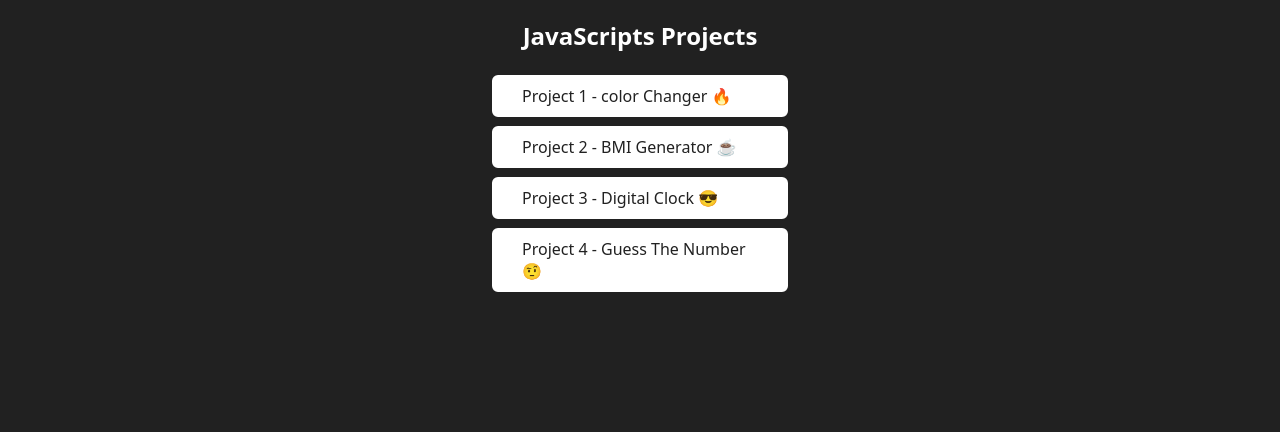
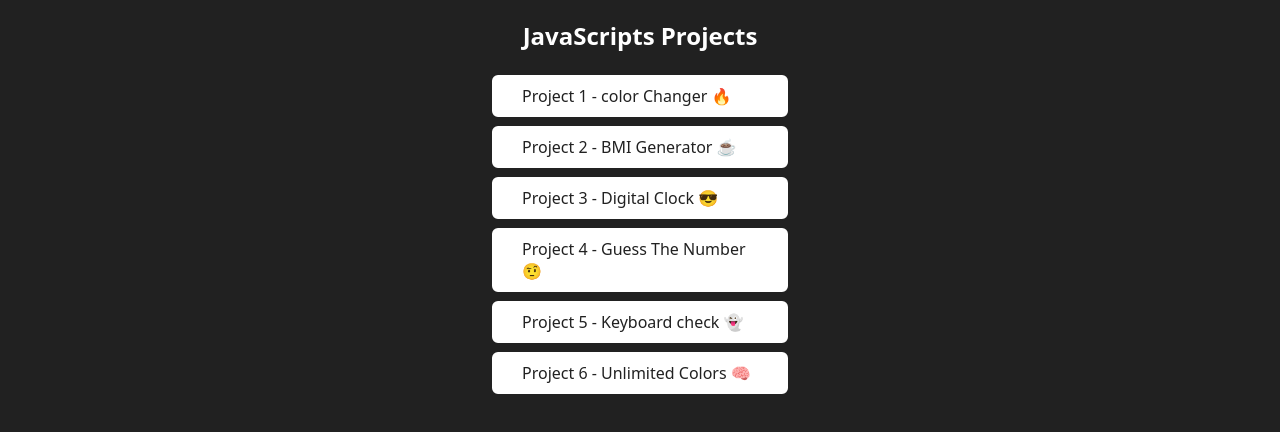
Before and after one commit to abusufyan-03/JavaScript-Projects, a plain HTML site: page index.html in a window 1280 px wide. Shown: the part 70-502 px from the top of the page. Drawn offline with Linux system fonts and the light colour scheme; a script that the page names is missing.

Commit message:
added two projects links

```diff
--- a/index.html
+++ b/index.html
@@ -32,6 +32,12 @@
         <a class="project-link" href="04-guessTheNumber/index.html"
           >Project 4 - Guess The Number 🤨</a
         >
+        <a class="project-link" href="05-keyboardCheck/index.html"
+          >Project 5 - Keyboard check 👻</a
+        >
+        <a class="project-link" href="06-unlimitedColor/index.html"
+          >Project 6 - Unlimited Colors 🧠
+        </a>
       </div>
     </main>
   </body>
```
